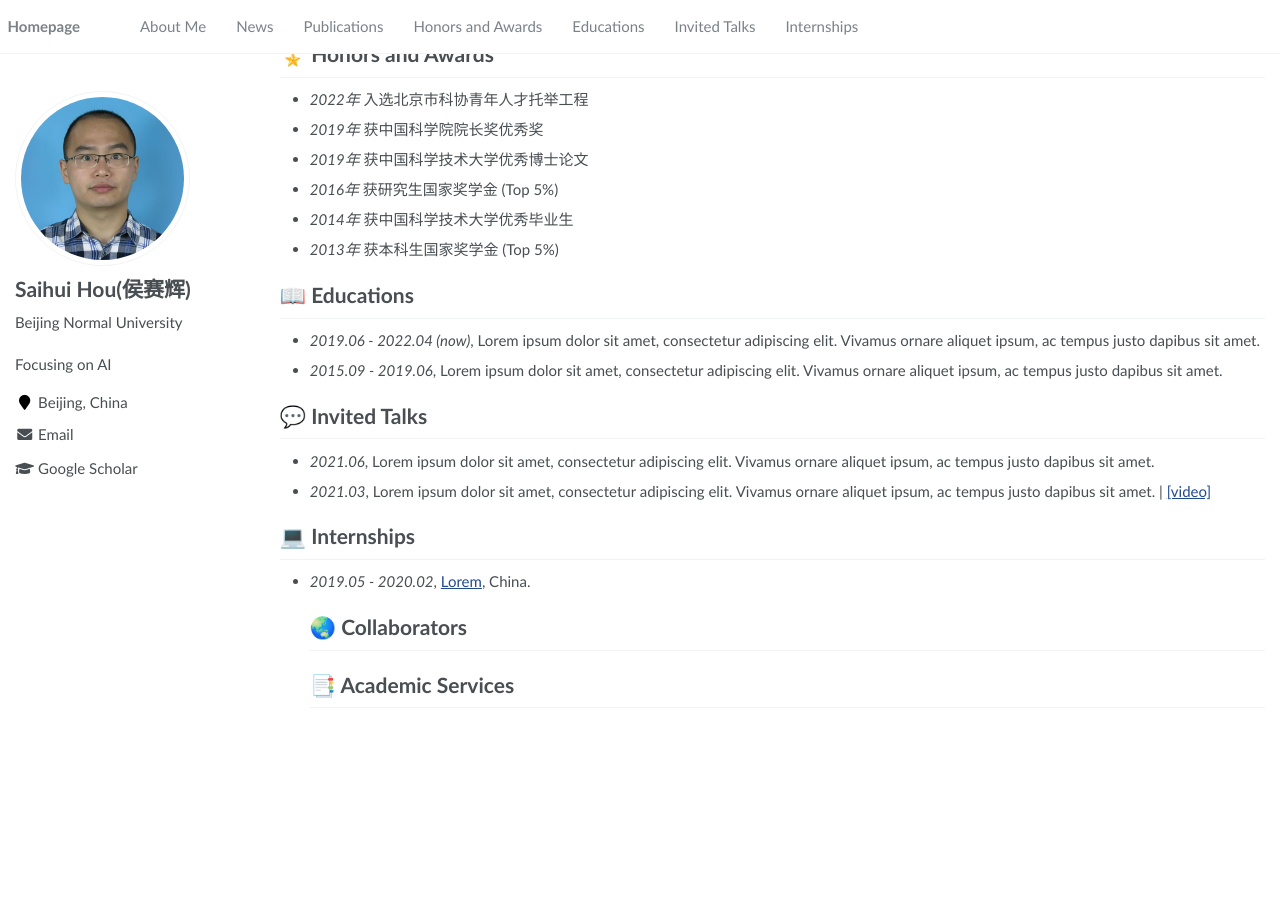
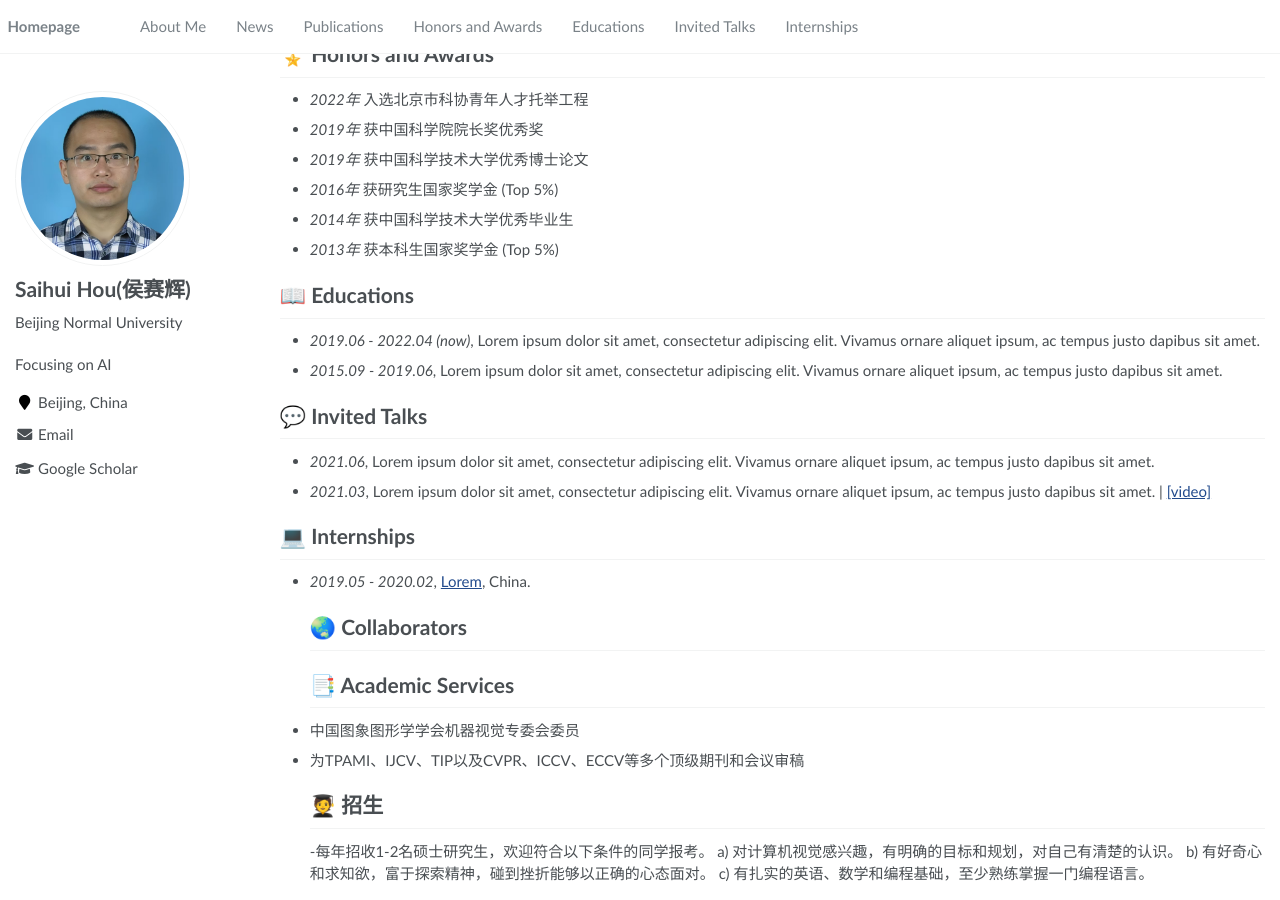
Before and after one commit to hshustc/hshustc.github.io, a Jekyll site: the page built from _pages/about.md, in a window 1280 px wide and 900 px high, scrolled down 776 px. Built offline with Jekyll 4.4.1, drawn with Linux system fonts in a browser that asks for light colours; before the commit the page ends 1499 px from its top, so only the background shows below that.

Commit message:
Update about.md

```diff
--- a/_pages/about.md
+++ b/_pages/about.md
@@ -63,3 +63,10 @@ My research interest includes neural machine translation and computer vision. I
 - *2019.05 - 2020.02*, [Lorem](https://github.com/), China.
 # 🌏 Collaborators
 # 📑 Academic Services
+- 中国图象图形学学会机器视觉专委会委员
+- 为TPAMI、IJCV、TIP以及CVPR、ICCV、ECCV等多个顶级期刊和会议审稿
+# 🧑‍🎓 招生
+-每年招收1-2名硕士研究生，欢迎符合以下条件的同学报考。
+  a) 对计算机视觉感兴趣，有明确的目标和规划，对自己有清楚的认识。
+  b) 有好奇心和求知欲，富于探索精神，碰到挫折能够以正确的心态面对。
+  c) 有扎实的英语、数学和编程基础，至少熟练掌握一门编程语言。
```
